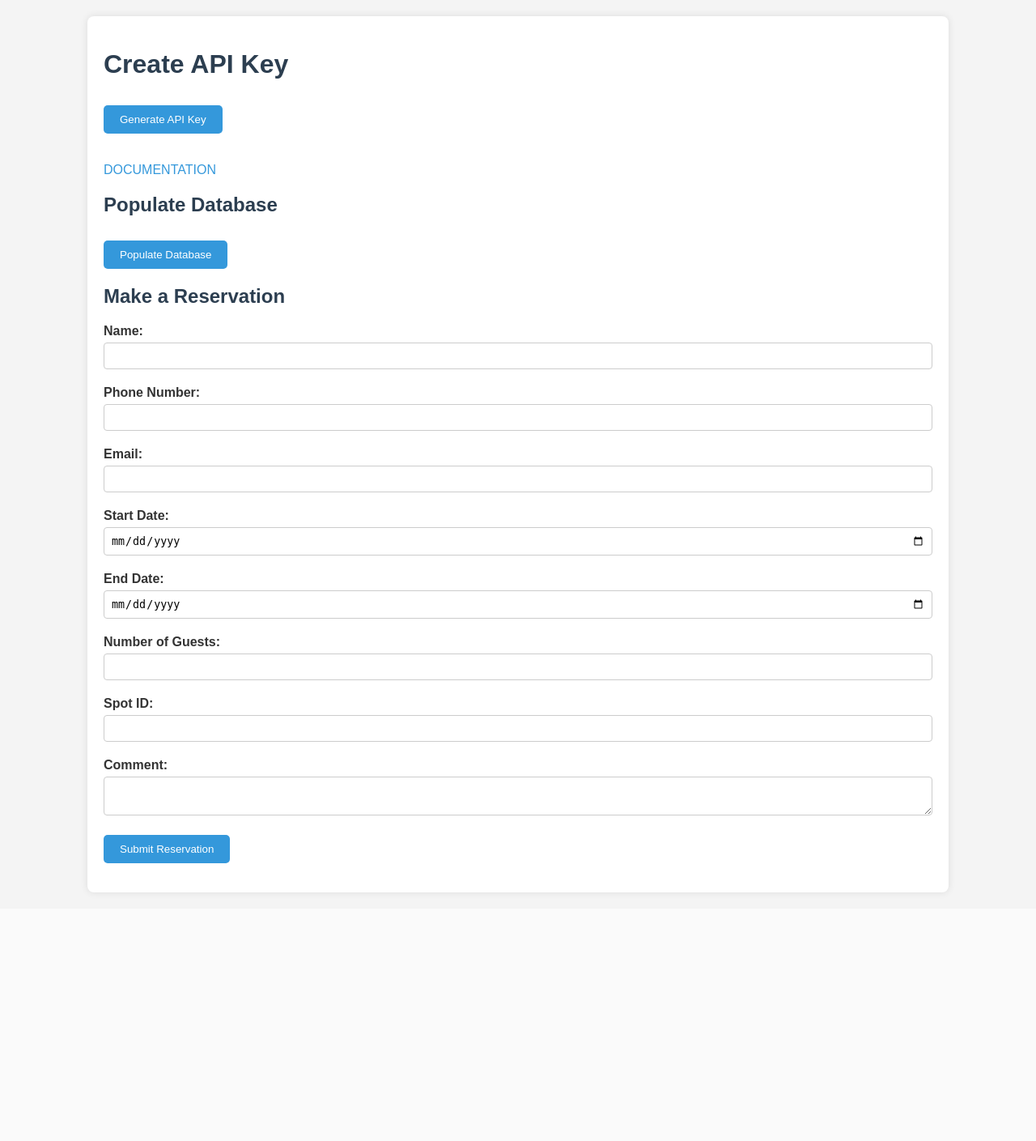
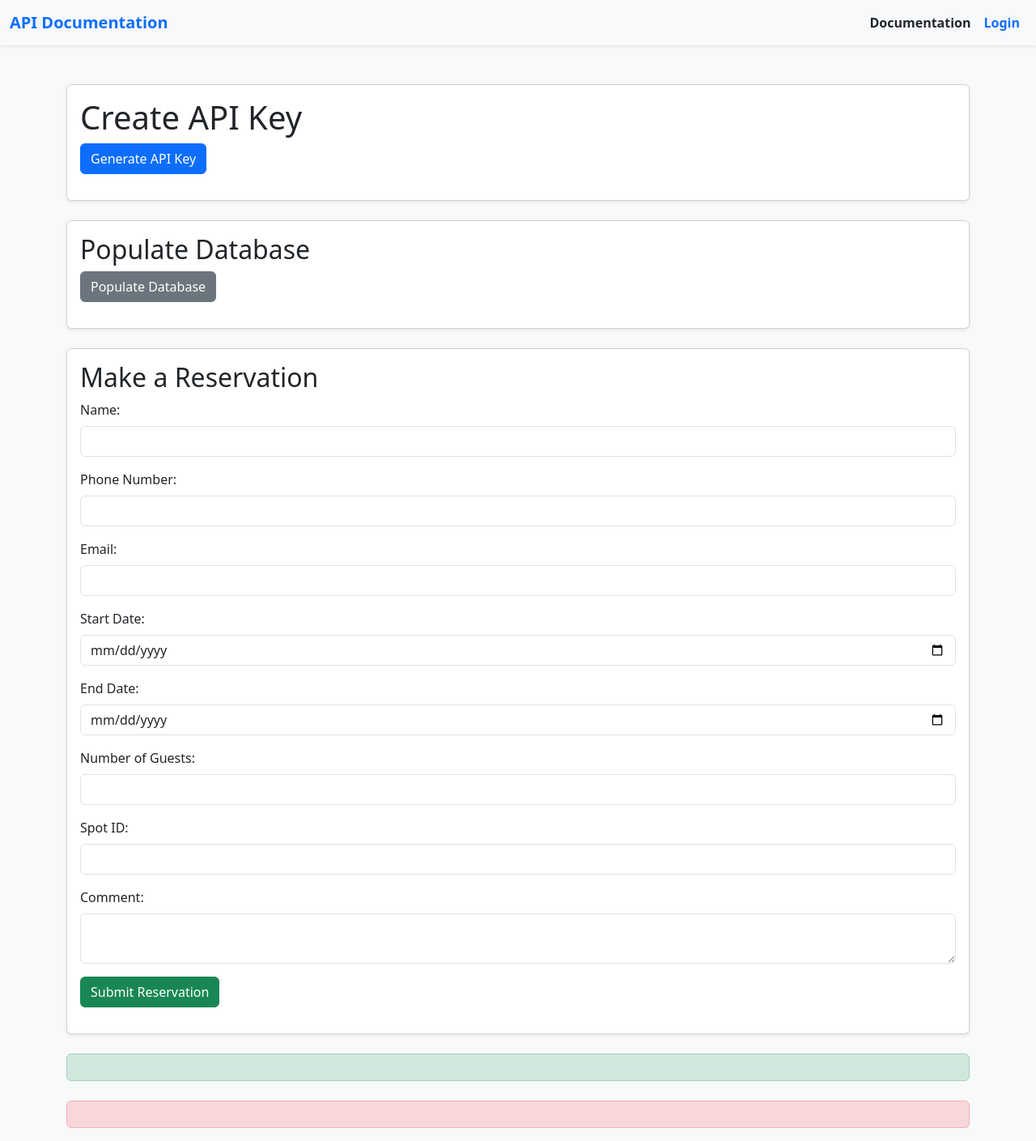
Before and after one commit to Tabify-pascal/campingapi, a CodeIgniter 4 app: the page made by app/Views/dashboard.php in a window 1280 px wide. Shown: the whole page at 81% size. Before the commit the page ends 1105 px from the top, so only its background shows below. Run offline with PHP 8.4 and a stand-in for CodeIgniter, Linux system fonts and the light colour scheme; the template is opened without the code that fills it, so the values that code supplies are empty; some libraries are stand-ins or nearby versions.

Commit message:
voor ella

```diff
--- a/app/Config/Routes.php
+++ b/app/Config/Routes.php
@@ -5,8 +5,9 @@ use CodeIgniter\Router\RouteCollection;
 /**
  * @var RouteCollection $routes
  */
-$routes->get('/', 'DashboardController::index', ['filter' => 'auth']);
-$routes->get('/documentation', 'Home::documentation', ['filter' => 'auth']);
+$routes->get('/dashboard', 'DashboardController::index', ['filter' => 'auth']);
+$routes->get('/', 'Home::documentation');
+
 $routes->post('apikey/store', 'ApiController::store', ['filter' => 'auth']);
 $routes->post('dashboard/submit_reservation', 'DashboardController::submitReservation');
 $routes->get('populate-database', 'DashboardController::populateDatabase');
--- a/app/Controllers/ApiController.php
+++ b/app/Controllers/ApiController.php
@@ -143,7 +143,7 @@ class ApiController extends BaseController
         $post = json_decode($this->request->getBody());
 
         $data = $reservationModel
-            ->select('id, name, phone_number, email, date_reservation, guests, spot, comment, created_at, updated_at') // Specificeer alle velden behalve user_id
+            ->select('id, name, phone_number, email, date_reservation, guests, spot, comment, created_at, updated_at')
             ->where('date_reservation >=', $post->date_start)
             ->where('date_reservation <=', $post->date_end)
             ->where('user_id', $this->get_user_id())
--- a/app/Controllers/DashboardController.php
+++ b/app/Controllers/DashboardController.php
@@ -79,7 +79,6 @@ class DashboardController extends Controller
 
     public function populateDatabase()
     {
-        log_message('info','am here');
         $reservationModel = new ReservationModel();
         $availabilityModel = new SpotAvailabilityModel();
         $campsiteSpotModel = new CampsiteSpotModel();
--- a/app/Views/dashboard.php
+++ b/app/Views/dashboard.php
@@ -4,142 +4,90 @@
     <meta charset="UTF-8">
     <meta name="viewport" content="width=device-width, initial-scale=1.0">
     <title>Dashboard</title>
+    <link href="https://cdn.jsdelivr.net/npm/bootstrap@5.3.0/dist/css/bootstrap.min.css" rel="stylesheet">
     <script src="https://code.jquery.com/jquery-3.6.0.min.js"></script>
-    <style>
-        body {
-            font-family: Arial, sans-serif;
-            background-color: #f4f4f4;
-            margin: 0;
-            padding: 0;
-            color: #333;
-        }
+</head>
+<body class="bg-light">
 
-        h1, h2 {
-            color: #2c3e50;
-        }
+<?= $this->include('partials/navbar') ?>
 
-        .container {
-            width: 80%;
-            margin: 20px auto;
-            background-color: #fff;
-            padding: 20px;
-            box-shadow: 0 0 10px rgba(0, 0, 0, 0.1);
-            border-radius: 8px;
-        }
+    <div class="container mt-5">
+        <div class="card shadow-sm">
+            <div class="card-body">
+                <h1 class="card-title">Create API Key</h1>
+                <button id="generate-key" class="btn btn-primary">Generate API Key</button>
+                <p id="api-key-display" class="mt-3"></p>
+            </div>
+        </div>
 
-        button {
-            background-color: #3498db;
-            color: white;
-            border: none;
-            padding: 10px 20px;
-            cursor: pointer;
-            border-radius: 5px;
-            margin-top: 10px;
-        }
+        <div class="card shadow-sm mt-4">
+            <div class="card-body">
+                <h2 class="card-title">Populate Database</h2>
+                <button id="populate-database" class="btn btn-secondary">Populate Database</button>
+                <p id="populate-status" class="mt-3"></p>
+            </div>
+        </div>
 
-        button:hover {
-            background-color: #2980b9;
-        }
+        <div class="card shadow-sm mt-4">
+            <div class="card-body">
+                <h2 class="card-title">Make a Reservation</h2>
+                <form action="<?= base_url('dashboard/submit_reservation') ?>" method="post">
+                    <div class="mb-3">
+                        <label for="name" class="form-label">Name:</label>
+                        <input type="text" id="name" name="name" class="form-control" required>
+                    </div>
 
-        input[type="text"],
-        input[type="email"],
-        input[type="date"],
-        input[type="number"],
-        textarea {
-            width: 100%;
-            padding: 8px;
-            margin: 5px 0 10px 0;
-            border: 1px solid #ccc;
-            border-radius: 4px;
-            box-sizing: border-box;
-        }
+                    <div class="mb-3">
+                        <label for="phone_number" class="form-label">Phone Number:</label>
+                        <input type="text" id="phone_number" name="phone_number" class="form-control" required>
+                    </div>
 
-        label {
-            font-weight: bold;
-            margin-top: 10px;
-            display: block;
-        }
+                    <div class="mb-3">
+                        <label for="email" class="form-label">Email:</label>
+                        <input type="email" id="email" name="email" class="form-control" required>
+                    </div>
 
-        .status {
-            margin-top: 10px;
-            font-weight: bold;
-        }
+                    <div class="mb-3">
+                        <label for="date_from" class="form-label">Start Date:</label>
+                        <input type="date" id="date_from" name="date_from" class="form-control" required>
+                    </div>
 
-        .status.success {
-            color: green;
-        }
+                    <div class="mb-3">
+                        <label for="date_to" class="form-label">End Date:</label>
+                        <input type="date" id="date_to" name="date_to" class="form-control" required>
+                    </div>
 
-        .status.error {
-            color: red;
-        }
+                    <div class="mb-3">
+                        <label for="guests" class="form-label">Number of Guests:</label>
+                        <input type="number" id="guests" name="guests" class="form-control" required>
+                    </div>
 
-        a {
-            display: inline-block;
-            margin-top: 20px;
-            color: #3498db;
-            text-decoration: none;
-        }
+                    <div class="mb-3">
+                        <label for="spot" class="form-label">Spot ID:</label>
+                        <input type="number" id="spot" name="spot" class="form-control" required>
+                    </div>
 
-        a:hover {
-            text-decoration: underline;
-        }
-    </style>
-</head>
-<body>
+                    <div class="mb-3">
+                        <label for="comment" class="form-label">Comment:</label>
+                        <textarea id="comment" name="comment" class="form-control"></textarea>
+                    </div>
 
-    <div class="container">
-        <h1>Create API Key</h1>
-        <button id="generate-key">Generate API Key</button>
-        <p id="api-key-display" class="status"></p>
-        <a href="/documentation">DOCUMENTATION</a>
-
-        <section>
-            <h2>Populate Database</h2>
-            <button id="populate-database">Populate Database</button>
-            <p id="populate-status" class="status"></p>
-        </section>
-
-        <section>
-            <h2>Make a Reservation</h2>
-            <form action="<?= base_url('dashboard/submit_reservation') ?>" method="post">
-                <label for="name">Name:</label>
-                <input type="text" id="name" name="name" required>
-
-                <label for="phone_number">Phone Number:</label>
-                <input type="text" id="phone_number" name="phone_number" required>
-
-                <label for="email">Email:</label>
-                <input type="email" id="email" name="email" required>
-
-                <label for="date_from">Start Date:</label>
-                <input type="date" id="date_from" name="date_from" required>
-
-                <label for="date_to">End Date:</label>
-                <input type="date" id="date_to" name="date_to" required>
-
-                <label for="guests">Number of Guests:</label>
-                <input type="number" id="guests" name="guests" required>
-
-                <label for="spot">Spot ID:</label>
-                <input type="number" id="spot" name="spot" required>
-
-                <label for="comment">Comment:</label>
-                <textarea id="comment" name="comment"></textarea>
-
-                <button type="submit">Submit Reservation</button>
-            </form>
-            <p id="reservation-status" class="status"></p>
-        </section>
+                    <button type="submit" class="btn btn-success">Submit Reservation</button>
+                </form>
+                <p id="reservation-status" class="mt-3"></p>
+            </div>
+        </div>
 
         <?php if (session()->get('success')): ?>
-            <p class="status success"><?= session()->get('success') ?></p>
+            <div class="alert alert-success mt-4"><?= session()->get('success') ?></div>
         <?php endif; ?>
 
         <?php if (session()->get('error')): ?>
-            <p class="status error"><?= session()->get('error') ?></p>
+            <div class="alert alert-danger mt-4"><?= session()->get('error') ?></div>
         <?php endif; ?>
     </div>
 
+    <script src="https://cdn.jsdelivr.net/npm/bootstrap@5.3.0/dist/js/bootstrap.bundle.min.js"></script>
     <script>
         $('#generate-key').on('click', function() {
             $.ajax({
@@ -147,13 +95,13 @@
                 type: 'POST',
                 success: function(response) {
                     if (response.success) {
-                        $('#api-key-display').text('API Key: ' + response.api_key).addClass('success');
+                        $('#api-key-display').text('API Key: ' + response.api_key).addClass('text-success');
                     } else {
-                        $('#api-key-display').text('Error: ' + response.error).addClass('error');
+                        $('#api-key-display').text('Error: ' + response.error).addClass('text-danger');
                     }
                 },
                 error: function() {
-                    $('#api-key-display').text('An error occurred.').addClass('error');
+                    $('#api-key-display').text('An error occurred.').addClass('text-danger');
                 }
             });
         });
@@ -164,10 +112,10 @@
                 url: '<?= base_url('populate-database') ?>',
                 type: 'GET',
                 success: function(response) {
-                    $('#populate-status').text('Database successfully populated.').addClass('success');
+                    $('#populate-status').text('Database successfully populated.').addClass('text-success');
                 },
                 error: function() {
-                    $('#populate-status').text('An error occurred while populating the database.').addClass('error');
+                    $('#populate-status').text('An error occurred while populating the database.').addClass('text-danger');
                 }
             });
         });
--- /dev/null
+++ b/app/Views/partials/footer.php
@@ -0,0 +1,3 @@
+<footer class="text-center mt-5">
+    <p>&copy; <?= date('Y') ?> Pascal Thomasse Mol. All rights reserved.</p>
+</footer>
--- /dev/null
+++ b/app/Views/partials/navbar.php
@@ -0,0 +1,27 @@
+<nav class="navbar navbar-expand-lg navbar-light bg-light shadow-sm">
+    <div class="container-fluid">
+        <a class="navbar-brand fw-bold text-primary" href="<?= base_url('/') ?>">API Documentation</a>
+        <button class="navbar-toggler" type="button" data-bs-toggle="collapse" data-bs-target="#navbarNav" aria-controls="navbarNav" aria-expanded="false" aria-label="Toggle navigation">
+            <span class="navbar-toggler-icon"></span>
+        </button>
+        <div class="collapse navbar-collapse" id="navbarNav">
+            <ul class="navbar-nav ms-auto">
+                <li class="nav-item">
+                    <a class="nav-link active text-dark fw-semibold" href="<?= base_url('/') ?>">Documentation</a>
+                </li>
+                <?php if (auth()->loggedIn()): ?>
+                    <li class="nav-item">
+                        <a class="nav-link text-dark fw-semibold" href="<?= base_url('dashboard') ?>">Dashboard</a>
+                    </li>
+                    <li class="nav-item">
+                        <a class="nav-link text-danger fw-semibold" href="<?= base_url('logout') ?>">Logout</a>
+                    </li>
+                <?php else: ?>
+                    <li class="nav-item">
+                        <a class="nav-link text-primary fw-semibold" href="<?= base_url('login') ?>">Login</a>
+                    </li>
+                <?php endif; ?>
+            </ul>
+        </div>
+    </div>
+</nav>
```
Also changed, not shown: app/Views/documentation.php (+114 -148 lines), app/Views/layouts/main_template.php (added, +23 -0 lines), writable/database.db.
